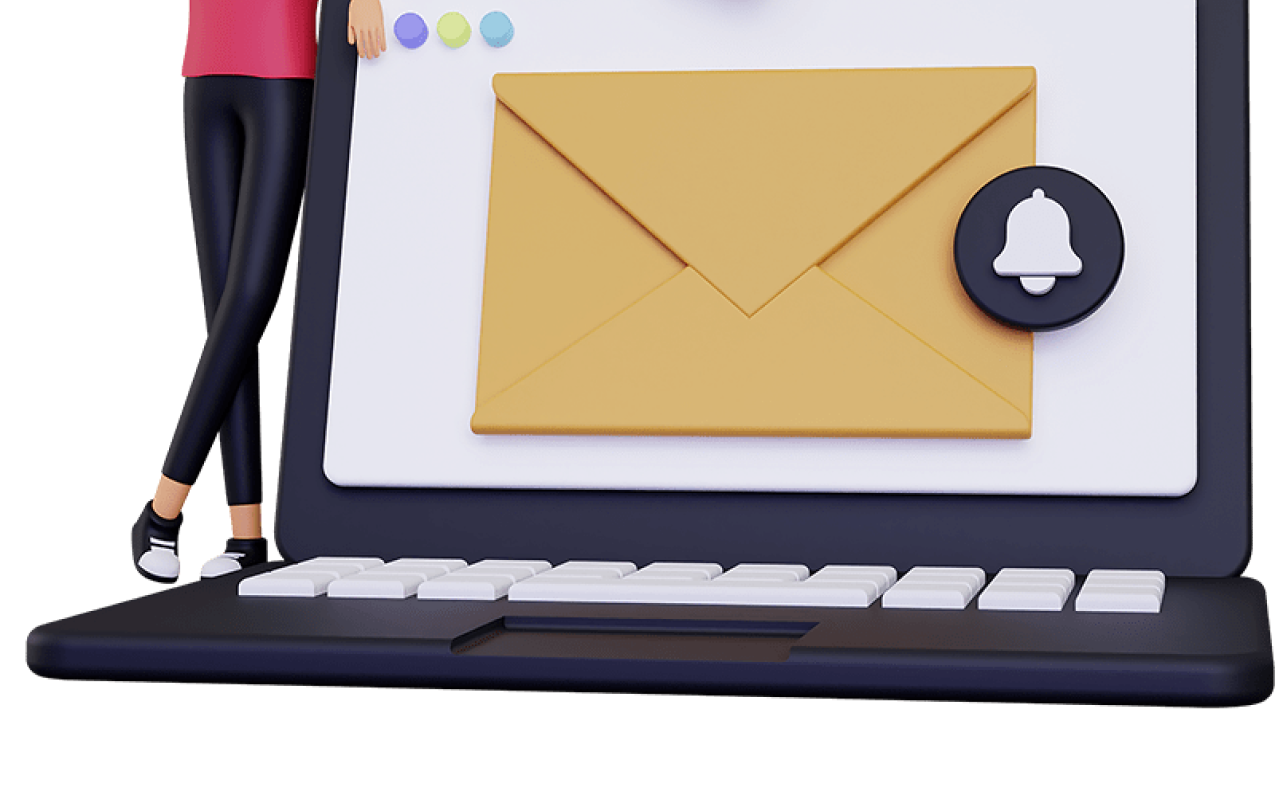
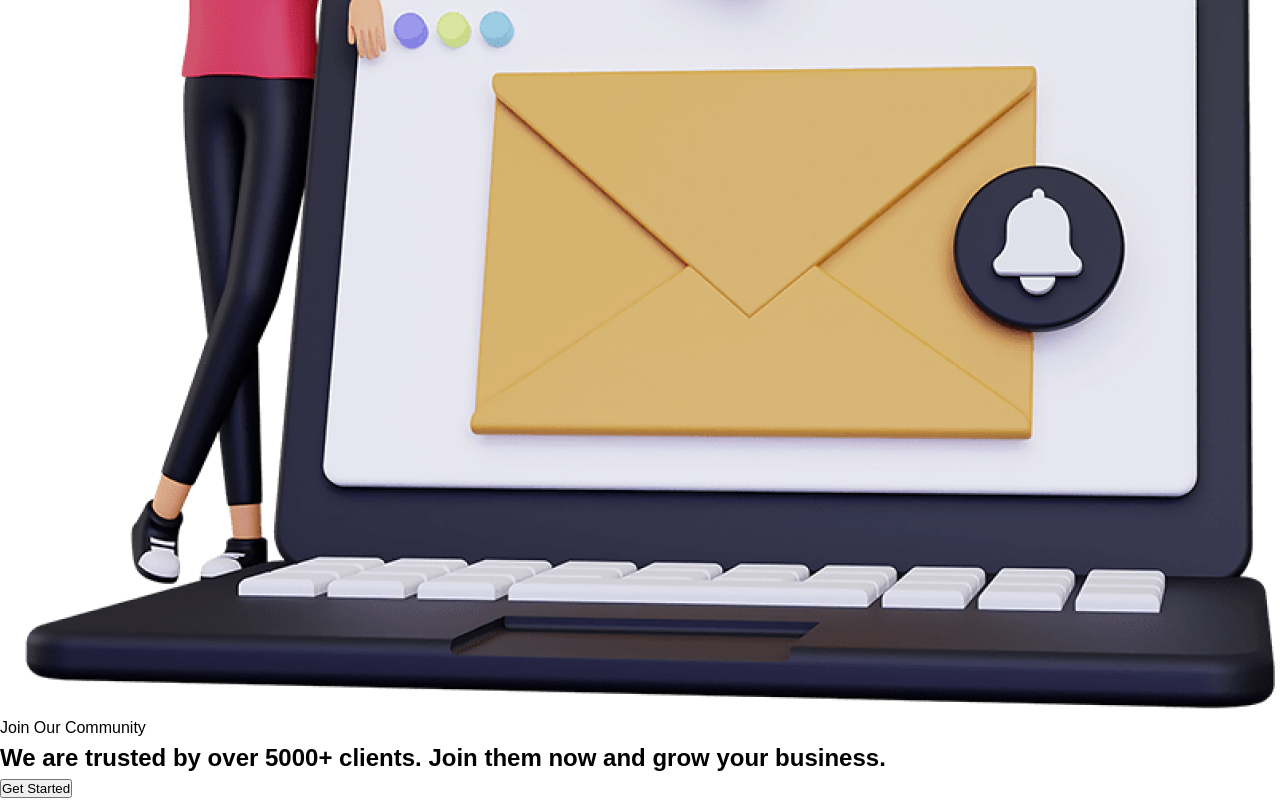
Before and after one commit to Hizmy-M/React-Projects, a React (Vite) app in the folder 05.terraConnect-web/: page / in a window 1280 px wide. Shown: the part 10513-11313 px from the top of the page. Before the commit the page ends 11229 px from the top, so only its background shows below. Built offline with nearby package versions, Linux system fonts and the light colour scheme; a web font is replaced by a local one.

Commit message:
feat: added community section to the list

```diff
--- a/05.terraConnect-web/src/App.jsx
+++ b/05.terraConnect-web/src/App.jsx
@@ -7,6 +7,7 @@ import ReviewSection from  "./ReviewSection.jsx"
 import CaseStudies from "./CaseStudies.jsx"
 import AboutUs from "./AboutUs.jsx"
 import SectionThree from "./SectionThree.jsx"
+import CommunitySection from "./CommunitySection.jsx"
 
 
 function App() {
@@ -21,6 +22,7 @@ function App() {
             <CaseStudies />
             <AboutUs />
             <SectionThree />
+            <CommunitySection />
         </>
     )
 }
```
